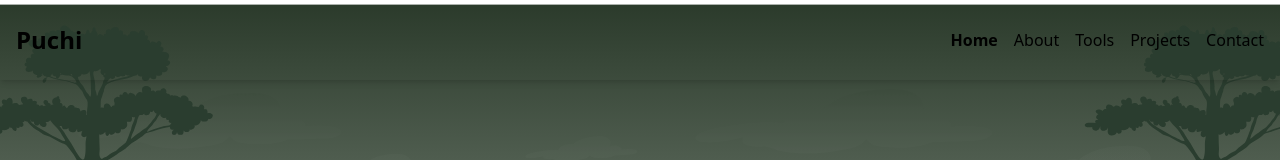
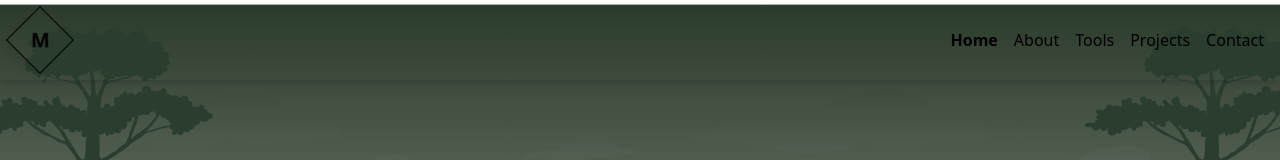
Before and after one commit to markmaraya/mry-portfolio, a React (Create React App) app: page / in a window 1280 px wide. Shown: the top 160 px of the page. Built offline with nearby package versions, Linux system fonts and the light colour scheme.

Commit message:
feat: added logo

```diff
--- a/src/components/Header.js
+++ b/src/components/Header.js
@@ -1,6 +1,7 @@
 import { useEffect, useState } from "react";
 import gsap from "gsap";
 import throttle from "lodash.throttle";
+import Logo from "./ui/Logo.js"
 
 const sectionIds = ["home", "about", "tools", "projects", "contact"];
 
@@ -51,8 +52,8 @@ const Header = () => {
 
   return (
     <header className="shadow-md sticky top-0 z-50 h-20 bg-main">
-      <div className="max-w-7xl mx-auto px-4 py-6 flex justify-between items-center">
-        <h1 className="text-accent text-2xl font-bold">Puchi</h1>
+      <div className="max-w-7xl mx-auto px-4 py-4 flex justify-between items-center">
+        <Logo />
         <nav className="space-x-4">
           {sectionIds.map((id) => (
             <a
--- /dev/null
+++ b/src/components/ui/Logo.js
@@ -0,0 +1,15 @@
+const Logo = () => {
+  return (
+    <div
+      className="flex items-center justify-center w-12 h-12
+                    bg-gradient-to-tr from-muted to-secondary
+                    transform rotate-45 shadow-lg border border-link"
+    >
+      <div className="corner-only -rotate-45">
+        <span className="font-bold text-xl text-text">M</span>
+      </div>
+    </div>
+  );
+};
+
+export default Logo;
--- a/src/styles/custom.css
+++ b/src/styles/custom.css
@@ -1,3 +1,13 @@
 #home {
   border-bottom: 1px solid #2a3d2f;
 }
+
+.corner-only {
+  --s: 12px;
+  border: 4px solid var(--color-link);
+  padding: 2px 7px;
+  mask:
+    conic-gradient(#000 0 0) content-box,
+    conic-gradient(at var(--s) var(--s),#0000 75%,#000 0)
+    0 0/calc(100% - var(--s)) calc(100% - var(--s));
+}
```
